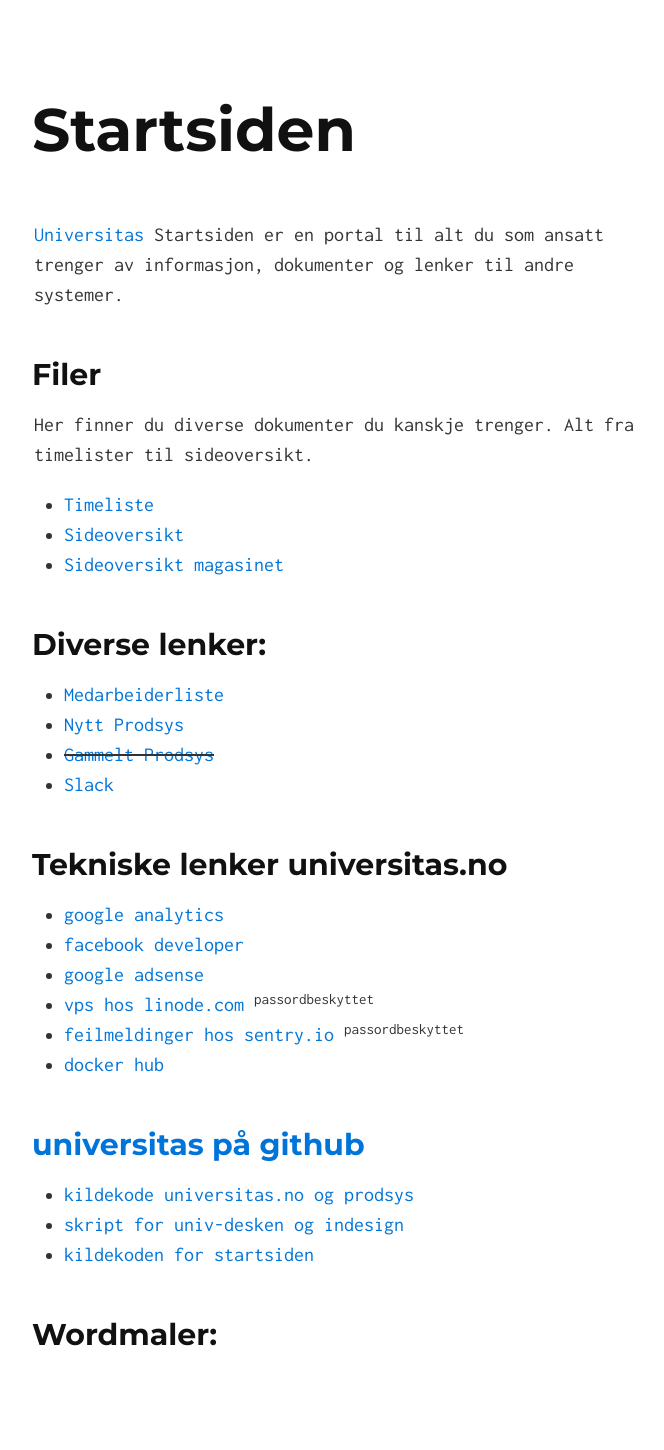
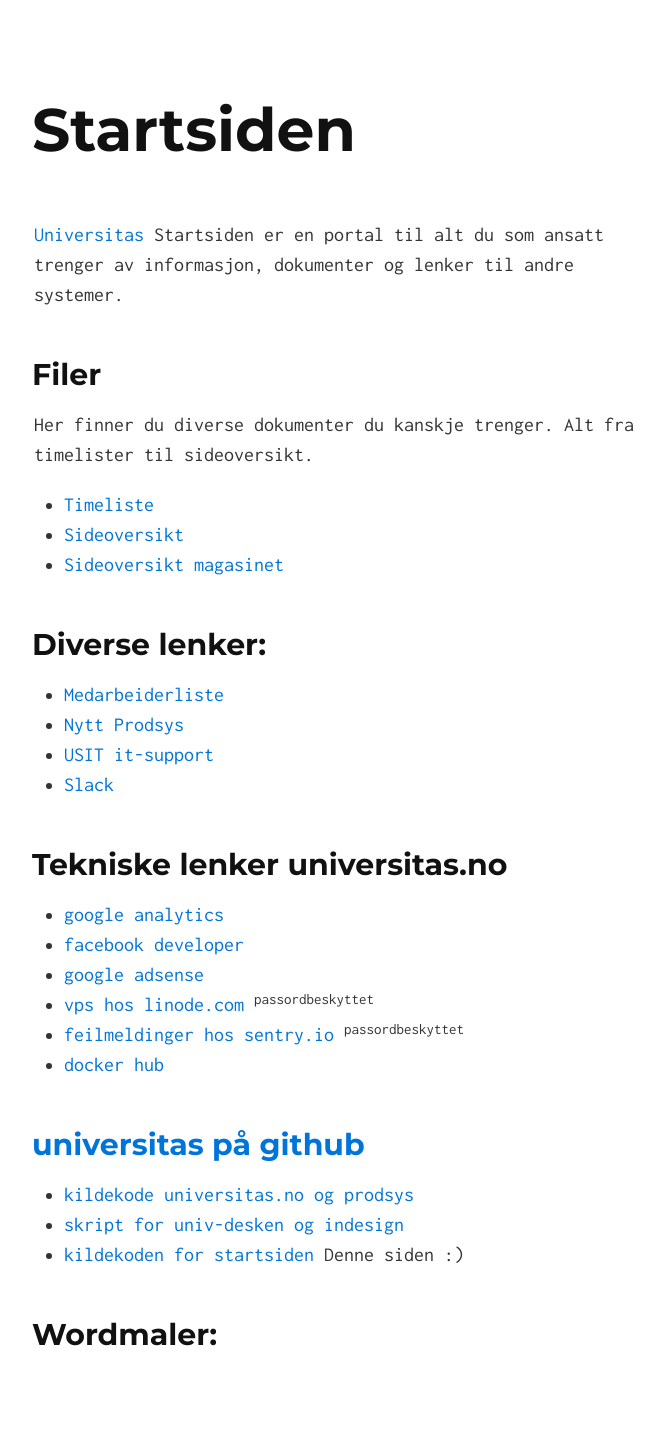
Before and after one commit to universitas/startsiden, a Jekyll site: the page built from index.md, in a window 1280 px wide. Shown: the whole page, without its empty margins (306-970 px from the left). Built offline with Jekyll 4.4.1, drawn with Linux system fonts in a browser that asks for light colours.

Commit message:
Update index.md

```diff
--- a/index.md
+++ b/index.md
@@ -14,7 +14,7 @@ Her finner du diverse dokumenter du kanskje trenger. Alt fra timelister til side
 ## Diverse lenker:
 - [Medarbeiderliste](https://docs.google.com/spreadsheets/d/1uxtmDUd8Z6PkeF9SHpDPhhEL8AxZ0yUskgcLLqDF6x4/edit?usp=sharing&authkey=CL2FxbQC)
 - [Nytt Prodsys](http://universitas.no/prodsys/)
-- ~~[Gammelt Prodsys](http://oldwww.universitas.no/admin/produser/)~~
+- [USIT it-support](http://www.uio.no/tjenester/it/kontakt/lokal-it/andre-enheter/it-universitas.html)
 - [Slack](https://universitas.slack.com/messages)
 
 ## Tekniske lenker universitas.no
@@ -28,7 +28,7 @@ Her finner du diverse dokumenter du kanskje trenger. Alt fra timelister til side
 ## [universitas på github](https://github.com/universitas/)
 - [kildekode universitas.no og prodsys](https://github.com/universitas/universitas.no)
 - [skript for univ-desken og indesign](https://github.com/universitas/tassendesken)
-- [kildekoden for startsiden](https://github.com/universitas/universitas.github.io)
+- [kildekoden for startsiden](https://github.com/universitas/universitas.github.io) Denne siden :)
 
 
 ## Wordmaler:
```
